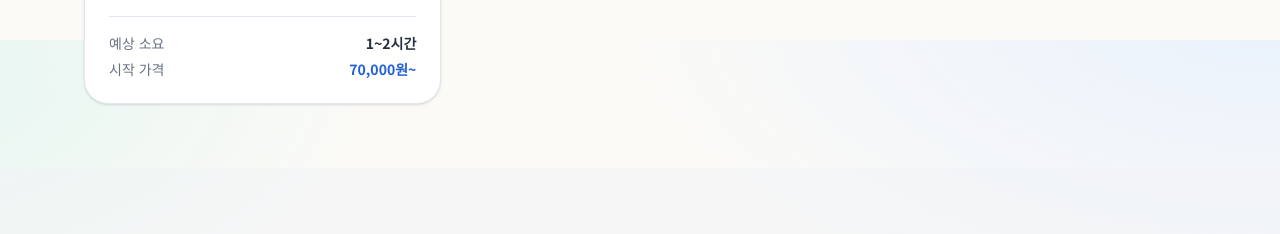
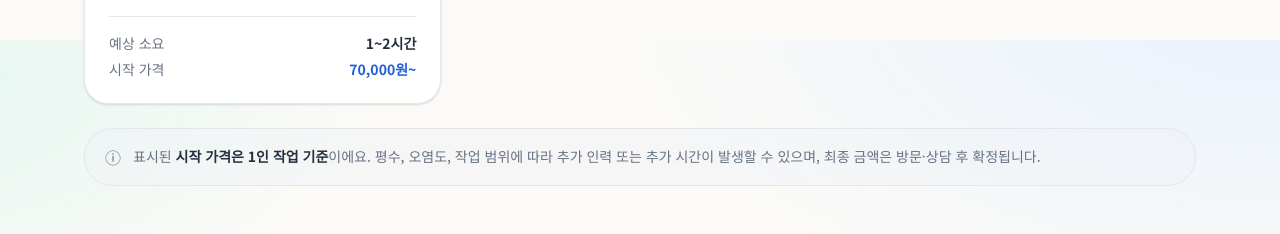
Before and after one commit to Jinanalyst/cleaningserviceKorea, a Next.js app: page / in a window 1280 px wide. Shown: the part 1560-1794 px from the top of the page. Built offline with nearby package versions, Linux system fonts and the light colour scheme; no server answers.

Commit message:
가격 안내 문구 추가: 1인 작업 기준, 평수/오염도/작업범위에 따라 추가 인력·시간 발생 가능 (홈 서비스 섹션 + 예약 견적/결제 화면)

```diff
--- a/src/app/book/page.tsx
+++ b/src/app/book/page.tsx
@@ -334,6 +334,10 @@ export default function BookPage() {
                     </button>
                   ))}
                 </div>
+                <p className="mt-3 text-xs leading-relaxed text-ink-soft">
+                  ⓘ 1인 작업 기준 예상가예요. 오염도·작업 범위에 따라 추가 인력/시간이
+                  붙을 수 있고, 최종 금액은 방문·상담 후 확정됩니다.
+                </p>
               </Field>
 
               {svc && (
@@ -646,6 +650,11 @@ export default function BookPage() {
                       {formatKRW(Math.max(0, price - DEPOSIT))}
                     </span>
                   </div>
+                  <p className="mt-3 border-t border-line pt-3 text-xs leading-relaxed text-ink-soft">
+                    ⓘ 이 금액은 <b>1인 작업 기준 예상가</b>예요. 평수·오염도·작업 범위에 따라
+                    추가 인력 또는 추가 시간이 발생할 수 있으며, 최종 금액은 방문·상담 후
+                    확정됩니다.
+                  </p>
                 </div>
                 <div className="mt-3 rounded-xl bg-mint-soft/60 px-4 py-3 text-xs leading-relaxed text-ink-soft">
                   ⓘ 지금은 <b>목업(테스트) 결제</b>예요. 실제로 돈이 빠져나가지 않아요.
--- a/src/app/page.tsx
+++ b/src/app/page.tsx
@@ -113,6 +113,16 @@ export default async function Home() {
               </dl>
             </div>
           ))}
+        </div>
+
+        {/* 가격 안내 */}
+        <div className="mt-6 flex items-start gap-3 rounded-2xl border border-line bg-cream-deep/40 px-5 py-4 text-sm leading-relaxed text-ink-soft">
+          <span className="text-base">ⓘ</span>
+          <p>
+            표시된 <b className="text-ink">시작 가격은 1인 작업 기준</b>이에요. 평수, 오염도,
+            작업 범위에 따라 추가 인력 또는 추가 시간이 발생할 수 있으며, 최종 금액은
+            방문·상담 후 확정됩니다.
+          </p>
         </div>
       </section>
 
```
